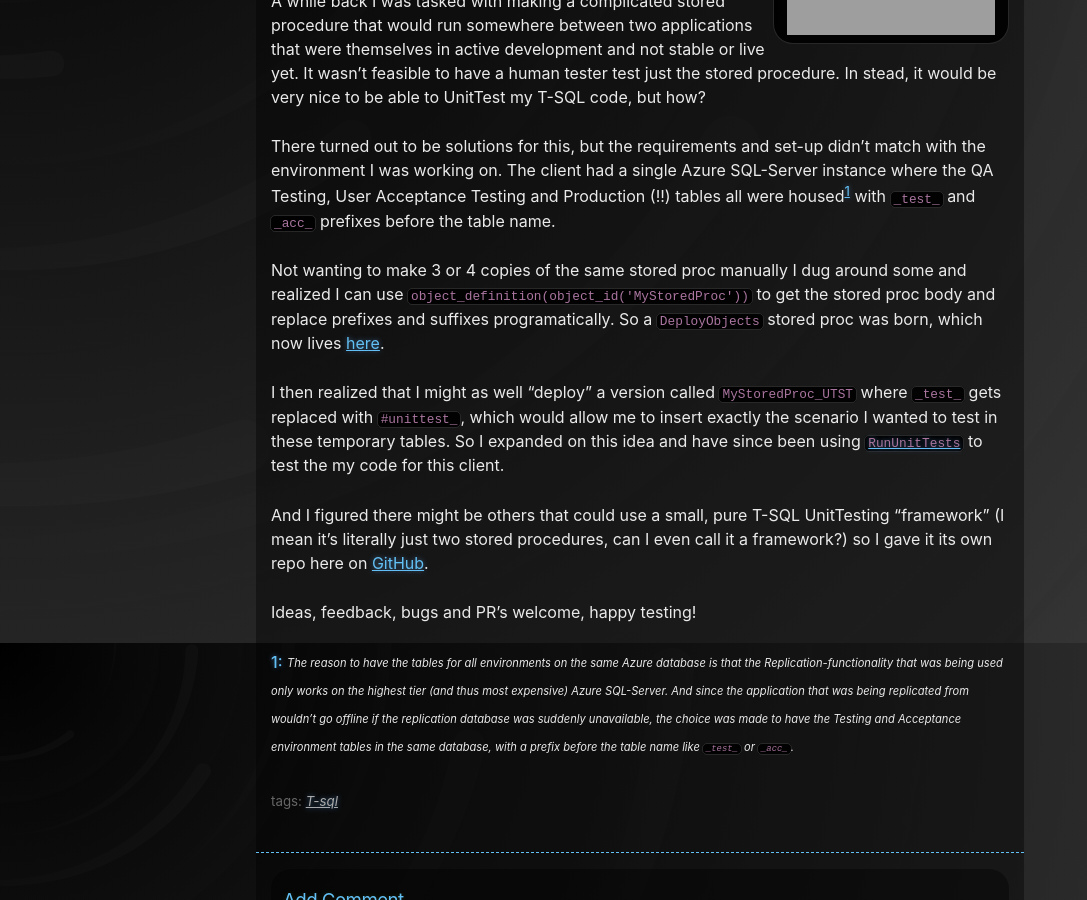
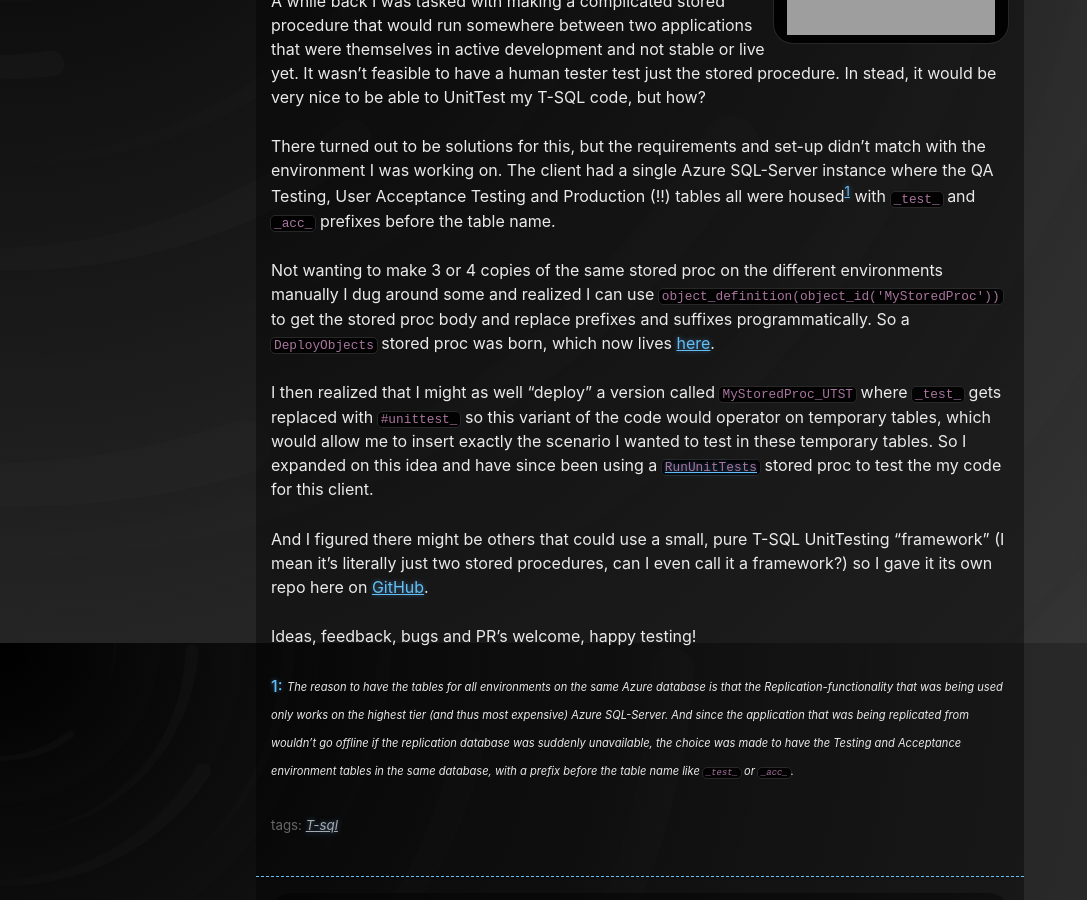
Before and after one commit to asontu/asontu.github.io, a Jekyll site: the page built from _posts/2020-05-18-unittesting-t-sql-stored-procs-made-easy.md, in a window 1280 px wide and 900 px high, scrolled down 317 px. Shown: the whole window, without its empty margins (0-1087 px from the left). Built offline with Jekyll 4.4.1, drawn with Linux system fonts in a browser that asks for light colours; nearby versions of some CDN libraries; comment, search, counter and statistics services are not loaded; grey boxes are pictures that could not be loaded.

Commit message:
Tweaks T-sql unittesting article

```diff
--- a/_posts/2020-05-18-unittesting-t-sql-stored-procs-made-easy.md
+++ b/_posts/2020-05-18-unittesting-t-sql-stored-procs-made-easy.md
@@ -8,9 +8,9 @@ A while back I was tasked with making a complicated stored procedure that would
 
 There turned out to be solutions for this, but the requirements and set-up didn't match with the environment I was working on. The client had a single Azure SQL-Server instance where the QA Testing, User Acceptance Testing and Production (!!) tables all were housed<sup>[1](#reason)</sup> with `_test_` and `_acc_` prefixes before the table name.
 
-Not wanting to make 3 or 4 copies of the same stored proc manually I dug around some and realized I can use `object_definition(object_id('MyStoredProc'))` to get the stored proc body and replace prefixes and suffixes programatically. So a `DeployObjects` stored proc was born, which now lives [here](https://github.com/asontu/PureSQLUnitTesting/blob/master/procs/DeployObjects.sql).
+Not wanting to make 3 or 4 copies of the same stored proc on the different environments manually I dug around some and realized I can use `object_definition(object_id('MyStoredProc'))` to get the stored proc body and replace prefixes and suffixes programmatically. So a `DeployObjects` stored proc was born, which now lives [here](https://github.com/asontu/PureSQLUnitTesting/blob/master/procs/DeployObjects.sql).
 
-I then realized that I might as well "deploy" a version called `MyStoredProc_UTST` where `_test_` gets replaced with `#unittest_`, which would allow me to insert exactly the scenario I wanted to test in these temporary tables. So I expanded on this idea and have since been using [`RunUnitTests`](https://github.com/asontu/PureSQLUnitTesting/blob/master/procs/RunUnitTests.sql) to test the my code for this client.
+I then realized that I might as well "deploy" a version called `MyStoredProc_UTST` where `_test_` gets replaced with `#unittest_` so this variant of the code would operator on temporary tables, which would allow me to insert exactly the scenario I wanted to test in these temporary tables. So I expanded on this idea and have since been using a [`RunUnitTests`](https://github.com/asontu/PureSQLUnitTesting/blob/master/procs/RunUnitTests.sql) stored proc to test the my code for this client.
 
 And I figured there might be others that could use a small, pure T-SQL UnitTesting "framework" (I mean it's literally just two stored procedures, can I even call it a framework?) so I gave it its own repo here on [GitHub](https://github.com/asontu/PureSQLUnitTesting).
 
```
